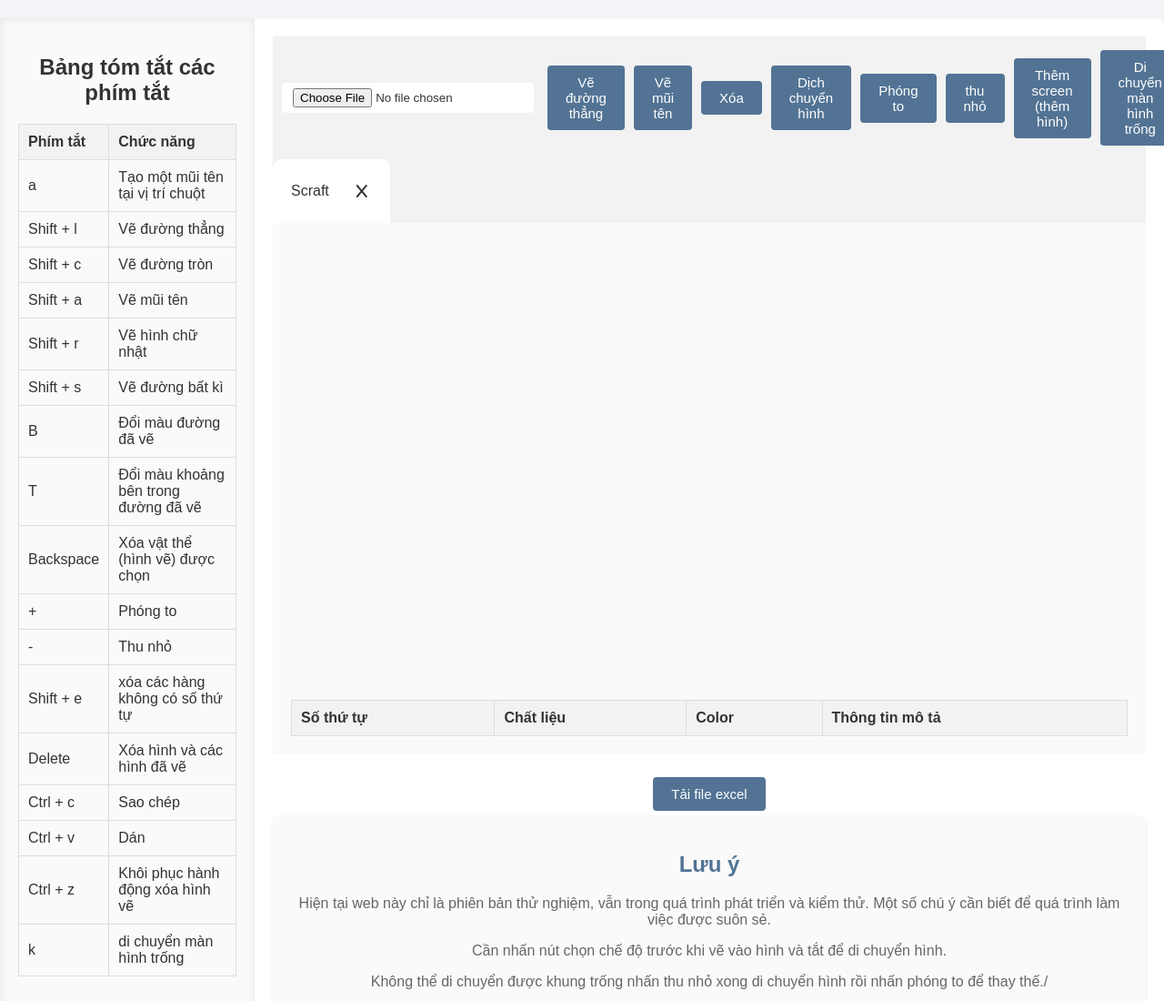
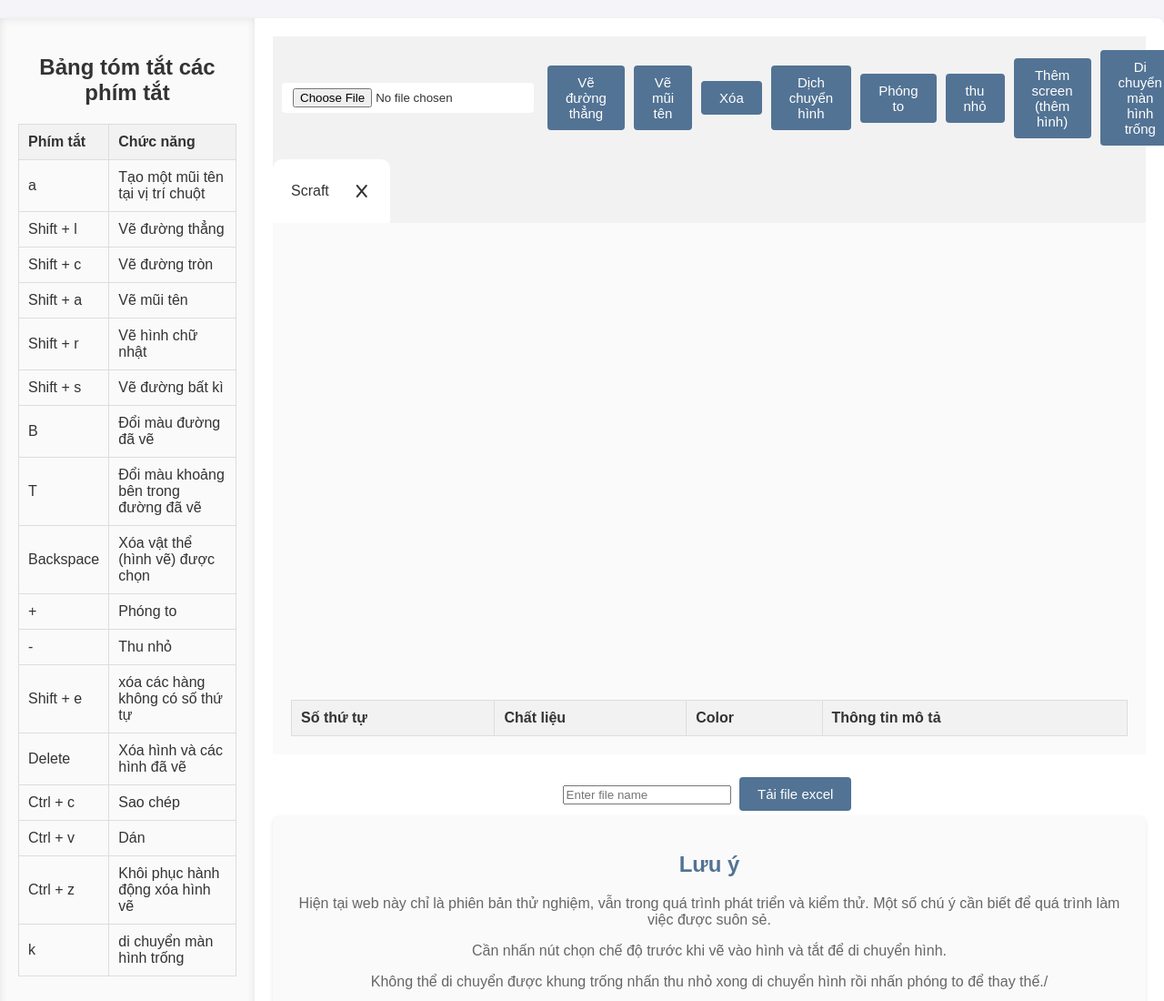
Before and after one commit to tydeptrai21042004/E-web, a plain HTML site: page index.html in a window 1280 px wide. Shown: the top 1100 px of the page at 91% size. Drawn offline with nearby package versions, Linux system fonts and the light colour scheme; a script that the page names is missing.

Commit message:
Update index.html

```diff
--- a/index.html
+++ b/index.html
@@ -110,8 +110,10 @@
                 <div class="screens-contain"></div>
             </div>
             <div class="toolbar-2">
+                <input type="text" id="excelFilename" placeholder="Enter file name" class="input"/>
                 <button id="exportExcel" class="btn">Tải file excel</button>
             </div>
+
             <div class="introduction">
                 <h2>Lưu ý</h2>
                 <p>Hiện tại web này chỉ là phiên bản thử nghiệm, vẫn trong quá trình phát triển và kiểm thử. Một số chú ý cần biết để quá trình làm việc được suôn sẻ.</p>
```
